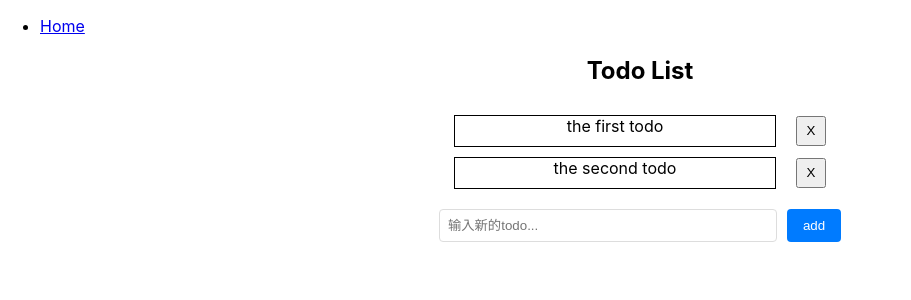
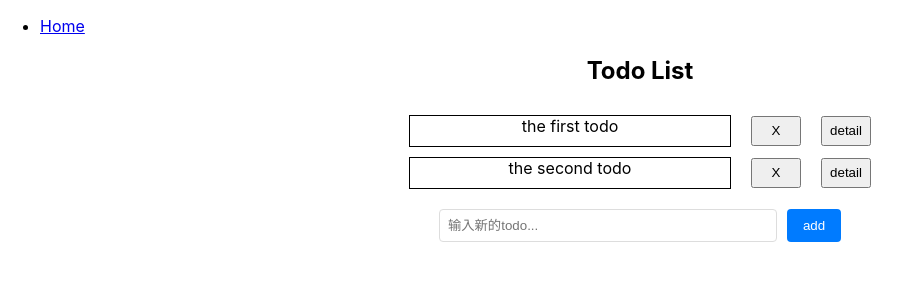
Before and after one commit to HUANGXA21/daty10-homework, a React (Create React App) app: page / in a window 1280 px wide. Shown: the top 300 px of the page, without its empty margins (0-911 px from the left). Built offline with nearby package versions, Linux system fonts and the light colour scheme.

Commit message:
feat : detail button

```diff
--- a/src/App.css
+++ b/src/App.css
@@ -20,7 +20,7 @@
 .todo-item-container button {
     margin-left: 20px;
     margin-top: 10px;
-    width: 30px;
+    width: 50px;
     height: 30px;
 }
 
--- a/src/components/TodoGroup.js
+++ b/src/components/TodoGroup.js
@@ -2,9 +2,11 @@
 import {TodoItem} from "./TodoItem";
 
 import {TodoContext} from "../contexts/TodoContext";
+import {useNavigate} from "react-router";
 
 export function TodoGroup() {
     const {state, dispatch} = useContext(TodoContext)
+    const navigate = useNavigate();
 
     const handleDelete = (id) => {
         dispatch({
@@ -12,6 +14,7 @@
             payload: {id: id},
         });
     };
+
     return <div>
         {state.length === 0 && (
             <p className="todo-hint">Add the things you need to do today...</p>
@@ -21,6 +24,7 @@
                 return <div className="todo-item-container">
                     <TodoItem todo={item} key={index} index={index}/>
                     <button onClick={() => handleDelete(item.id)}>X</button>
+                    <button onClick={() => navigate(`/todos/${item.id}`)}>detail</button>
                 </div>
             })
         }
--- a/src/layouts/DefaultLayout.js
+++ b/src/layouts/DefaultLayout.js
@@ -9,7 +9,7 @@
                 </ul>
             </nav>
             <main>
-                <Outlet/>
+            <Outlet/>
             </main>
         </header>
     </div>
--- a/src/routes/Routes.js
+++ b/src/routes/Routes.js
@@ -14,6 +14,10 @@
         {
             path:"todos/:id",
             element:<TodoDetailPage/>
+        },
+        {
+            path:"todos/done",
+            element:<></>
         }
     ]
 }])
```
